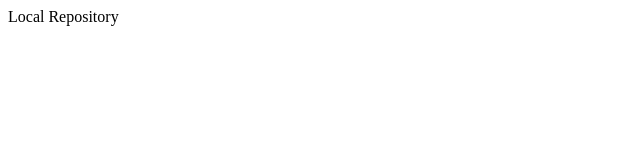
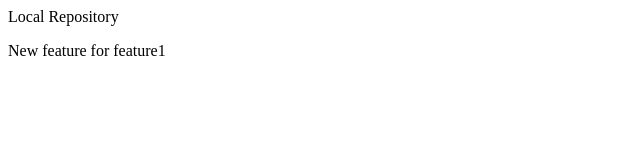
Before and after one commit to Aayush-M-1/localRepo, a plain HTML site: page index.html in a window 1280 px wide. Shown: the whole page, without its empty margins (0-640 px from the left). Drawn offline with Linux system fonts and the light colour scheme.

Commit message:
Added New Feature

```diff
--- a/index.html
+++ b/index.html
@@ -1 +1,2 @@
 <p>Local Repository</p>
+<p>New feature for feature1</p>
```
